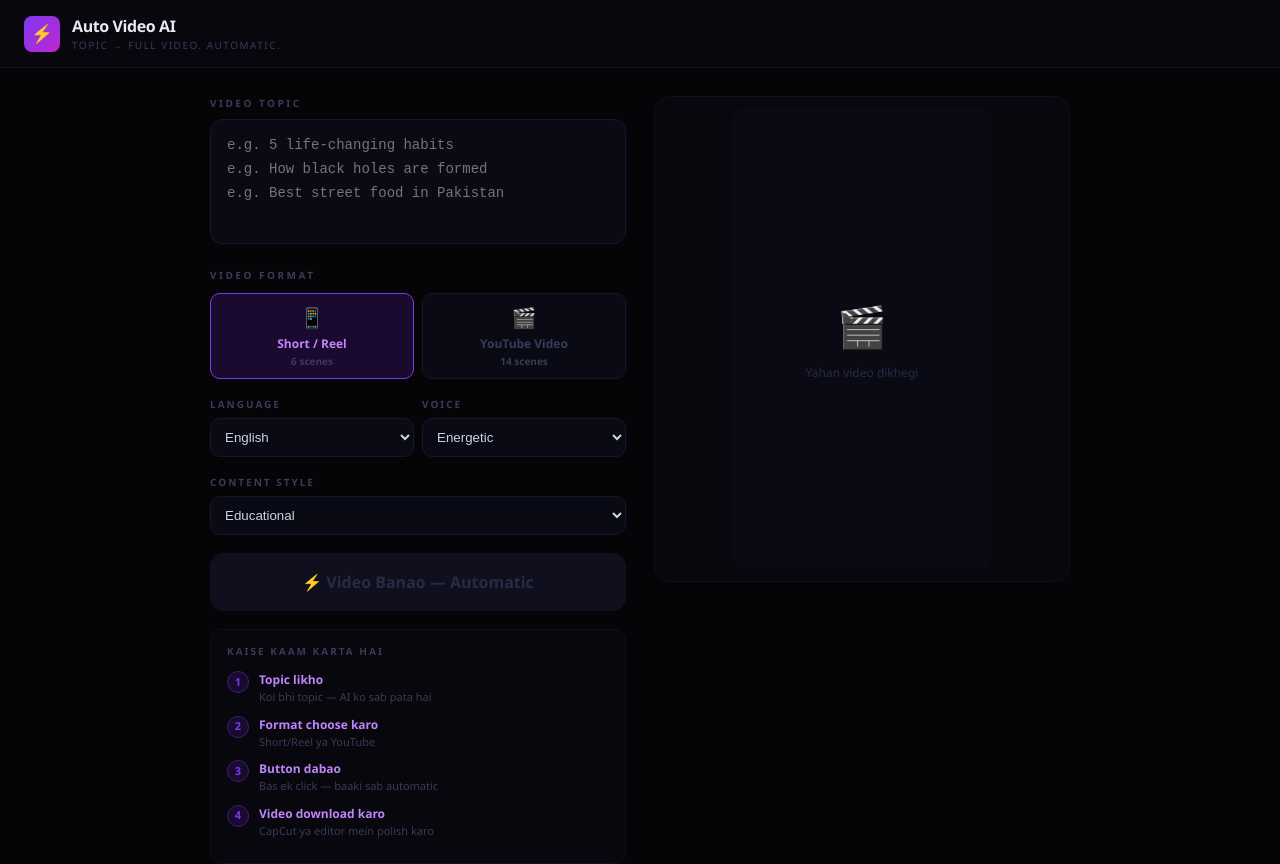
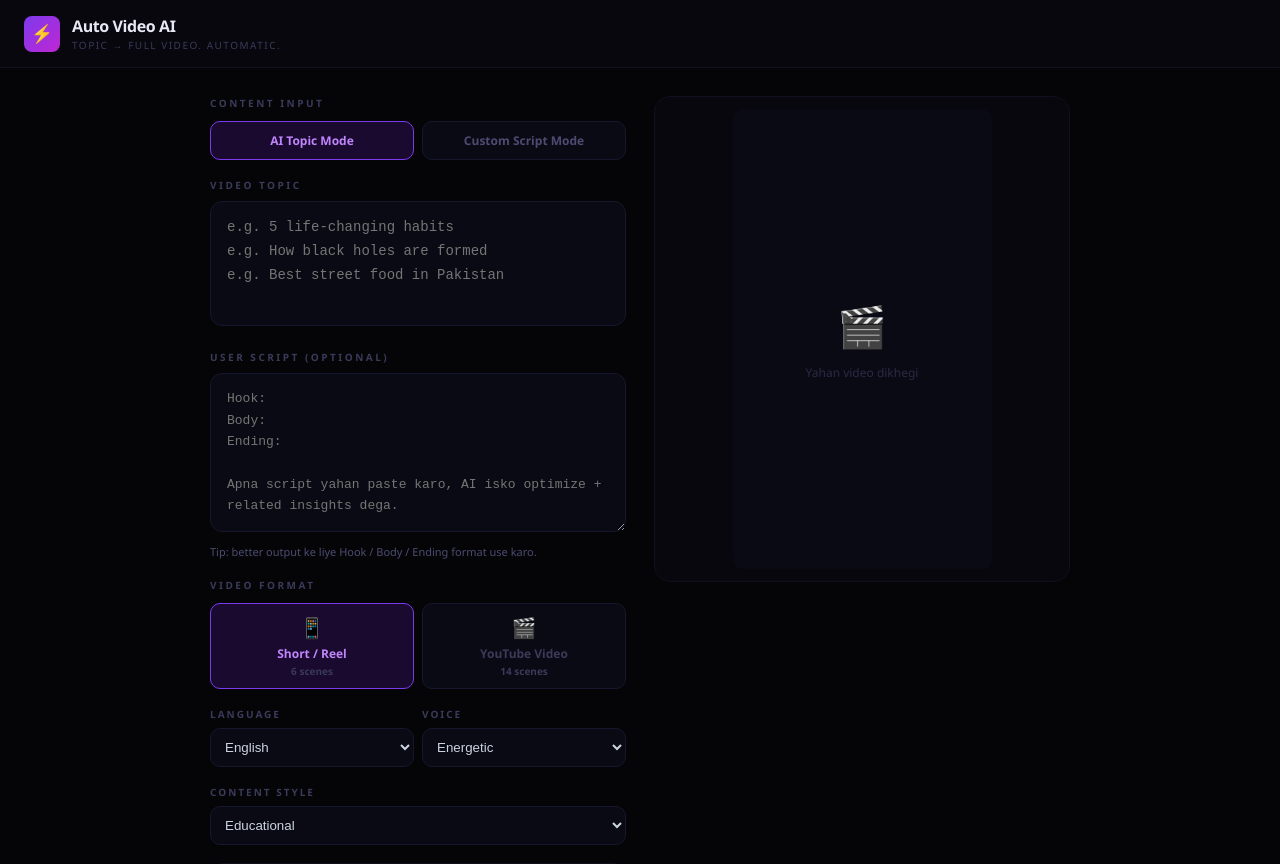
Before and after one commit to HamzaEhtisham/AI_AGENT_VEDIOMAKER, a React (Vite) app: page / in a window 1280 px wide. Shown: the top 864 px of the page. Built offline with nearby package versions, Linux system fonts and the light colour scheme.

Commit message:
Add custom script mode, AI insights, and richer scene visuals

```diff
--- a/src/App.jsx
+++ b/src/App.jsx
@@ -25,6 +25,11 @@ const CONTENT_STYLES = [
   { id: "story", label: "Storytelling" },
   { id: "motivational", label: "Motivational" },
   { id: "news", label: "Trending/News" },
+];
+
+const CONTENT_INPUT_MODES = [
+  { id: "topic", label: "AI Topic Mode" },
+  { id: "script", label: "Custom Script Mode" },
 ];
 
 const VOICE_STYLES = [
@@ -99,6 +104,12 @@ function renderScene(ctx, scene, progress, palette, sceneIdx, totalScenes, forma
   ctx.fillStyle = grad;
   ctx.fillRect(0, 0, W, H);
 
+  const vignette = ctx.createRadialGradient(W * 0.5, H * 0.45, H * 0.2, W * 0.5, H * 0.5, H * 0.95);
+  vignette.addColorStop(0, "transparent");
+  vignette.addColorStop(1, "#00000066");
+  ctx.fillStyle = vignette;
+  ctx.fillRect(0, 0, W, H);
+
   for (let i = 0; i < 5; i++) {
     const ox = W * (0.1 + 0.2 * i + 0.06 * Math.sin(t * 0.3 + i * 1.2));
     const oy = H * (0.15 + 0.15 * i + 0.1 * Math.cos(t * 0.25 + i * 0.8));
@@ -109,6 +120,17 @@ function renderScene(ctx, scene, progress, palette, sceneIdx, totalScenes, forma
     ctx.fillStyle = g;
     ctx.fillRect(0, 0, W, H);
   }
+
+  ctx.save();
+  ctx.globalAlpha = 0.18;
+  ctx.translate(W * 0.5, H * 0.5);
+  ctx.rotate(t * 0.16);
+  for (let i = 0; i < 3; i++) {
+    ctx.strokeStyle = `${palette.accent}${i === 1 ? "77" : "33"}`;
+    ctx.lineWidth = 1 + i;
+    ctx.strokeRect(-W * (0.12 + i * 0.1), -H * (0.12 + i * 0.1), W * (0.24 + i * 0.2), H * (0.24 + i * 0.2));
+  }
+  ctx.restore();
 
   ctx.strokeStyle = "#ffffff04";
   ctx.lineWidth = 1;
@@ -204,6 +226,16 @@ function renderScene(ctx, scene, progress, palette, sceneIdx, totalScenes, forma
   ctx.fillStyle = capGrad;
   ctx.fillRect(0, H - capH, W, capH);
 
+  const shineX = ((t * (isReel ? 130 : 170)) % (W + 260)) - 260;
+  const shine = ctx.createLinearGradient(shineX, 0, shineX + 240, 0);
+  shine.addColorStop(0, "transparent");
+  shine.addColorStop(0.45, `${palette.accent}00`);
+  shine.addColorStop(0.5, `${palette.accent}66`);
+  shine.addColorStop(0.55, `${palette.accent}00`);
+  shine.addColorStop(1, "transparent");
+  ctx.fillStyle = shine;
+  ctx.fillRect(0, H - capH, W, capH);
+
   ctx.globalAlpha = Math.min(1, Math.max(0, progress * 6 - 0.4));
   ctx.font = `bold ${isReel ? 22 : 18}px 'Segoe UI', sans-serif`;
   ctx.textAlign = "center";
@@ -246,6 +278,8 @@ function renderScene(ctx, scene, progress, palette, sceneIdx, totalScenes, forma
 
 export default function AutoVideoMaker() {
   const [topic, setTopic] = useState("");
+  const [contentInputMode, setContentInputMode] = useState("topic");
+  const [customScript, setCustomScript] = useState("");
   const [format, setFormat] = useState("reel");
   const [phase, setPhase] = useState("idle");
   const [statusLines, setStatusLines] = useState([]);
@@ -257,6 +291,7 @@ export default function AutoVideoMaker() {
   const [language, setLanguage] = useState("en");
   const [contentStyle, setContentStyle] = useState("educational");
   const [voiceStyle, setVoiceStyle] = useState("energetic");
+  const [insights, setInsights] = useState([]);
 
   const canvasRef = useRef(null);
   const rafRef = useRef(null);
@@ -288,19 +323,28 @@ export default function AutoVideoMaker() {
   });
 
   const makeVideo = useCallback(async () => {
-    if (!topic.trim() || phase === "thinking" || phase === "recording") return;
+    const scriptMode = contentInputMode === "script";
+    if (phase === "thinking" || phase === "recording") return;
+    if (!topic.trim() && !customScript.trim()) return;
     stopRef.current = false;
     setPhase("thinking");
     setVideoUrl(null);
     setStatusLines([]);
     setProgress(0);
     setCurrentScene(0);
+    setInsights([]);
 
     const selectedFmt = FORMATS.find((f) => f.id === format) || FORMATS[0];
     paletteRef.current = PALETTES[Math.floor(Math.random() * PALETTES.length)];
     addStatus("🤖 AI scene plan bana raha hai...");
 
-    const prompt = `You are a viral social media video creator. Create a complete ${selectedFmt.label} about: "${topic}"
+    const contentSource = scriptMode
+      ? `Use this user-written script as the source of truth. Keep the meaning but optimize for short-video delivery:\n${customScript}`
+      : `Topic: "${topic}"`;
+
+    const prompt = `You are a viral social media video creator + research assistant. Create a complete ${selectedFmt.label}.
+
+${contentSource}
 
 Language: ${language}
 Content style: ${contentStyle}
@@ -309,6 +353,7 @@ Voice style: ${voiceStyle}
 Return ONLY valid JSON (no backticks, no markdown):
 {
   "title": "catchy title max 50 chars",
+  "insights": ["3-5 short bullets with related facts/context"],
   "scenes": [
     {
       "heading": "3-5 word punchy title",
@@ -328,10 +373,13 @@ Rules:
 - Duration 8-10 seconds per scene
 - Keep language strictly in ${language}
 - Tone should match this style: ${contentStyle}
-- Make it VIRAL and engaging`;
+- Make it VIRAL and engaging
+- If user script is provided, preserve the same narrative flow (hook -> body -> ending)
+- insights should summarize key related details that help audience understand the script better`;
 
     let scenes = [];
     let title = "";
+    let aiInsights = [];
 
     try {
       const apiKey = import.meta.env.VITE_OPENROUTER_API_KEY || import.meta.env.VITE_ANTHROPIC_API_KEY;
@@ -374,13 +422,18 @@ Rules:
 
       scenes = Array.isArray(parsed?.scenes) ? parsed.scenes : [];
       title = (parsed?.title || topic || "Auto Video").toString().slice(0, 56);
+      aiInsights = Array.isArray(parsed?.insights)
+        ? parsed.insights.map((item) => item?.toString().trim()).filter(Boolean).slice(0, 5)
+        : [];
     } catch (err) {
       const msg = err instanceof Error ? err.message : "Dobara try karo.";
       console.error("Scene generation failed", err);
       addStatus(`⚠️ AI error: ${msg}`);
       addStatus("🛟 Fallback script use kiya gaya taaki video generation rukay nahi.");
-      title = `${topic.slice(0, 38)}${topic.length > 38 ? "..." : ""}` || "Auto Video";
-      scenes = fallbackScenes(topic, selectedFmt, language, contentStyle);
+      const fallbackTopic = topic || customScript.split("\n")[0] || "Auto Video";
+      title = `${fallbackTopic.slice(0, 38)}${fallbackTopic.length > 38 ? "..." : ""}` || "Auto Video";
+      scenes = fallbackScenes(fallbackTopic, selectedFmt, language, contentStyle);
+      aiInsights = ["AI insights unavailable. Retry with API key for related facts."];
     }
 
     scenes = normalizeScenes(scenes, selectedFmt, title);
@@ -388,6 +441,7 @@ Rules:
     if (!scenes.length) { setPhase("error"); addStatus("❌ Scenes nahi bani. Try again."); return; }
 
     setVideoTitle(title);
+    setInsights(aiInsights);
     setTotalScenes(scenes.length);
     addStatus(`✅ ${scenes.length} scenes ready! Recording shuru...`);
     setPhase("recording");
@@ -455,7 +509,7 @@ Rules:
     setProgress(1);
     setPhase("done");
     addStatus("🎉 Video ready! Neeche download karo.");
-  }, [topic, format, phase, language, contentStyle, voiceStyle]);
+  }, [topic, customScript, contentInputMode, format, phase, language, contentStyle, voiceStyle]);
 
   const stopAll = () => {
     stopRef.current = true;
@@ -507,6 +561,21 @@ Rules:
 
         <div style={{ display: "flex", flexDirection: "column", gap: 18, animation: "fadeUp 0.4s ease" }}>
           <div>
+            <div style={{ fontSize: 10, letterSpacing: 2.5, color: "#3a3a5a", fontWeight: 700, textTransform: "uppercase", marginBottom: 10 }}>CONTENT INPUT</div>
+            <div style={{ display: "grid", gridTemplateColumns: "1fr 1fr", gap: 8 }}>
+              {CONTENT_INPUT_MODES.map((mode) => (
+                <button
+                  key={mode.id}
+                  onClick={() => !isWorking && setContentInputMode(mode.id)}
+                  style={{ background: contentInputMode === mode.id ? "#1a0a30" : "#0a0a14", border: `1.5px solid ${contentInputMode === mode.id ? "#7c3aed" : "#16162e"}`, color: contentInputMode === mode.id ? "#c084fc" : "#4c4c72", borderRadius: 10, padding: "10px 8px", fontSize: 12, fontWeight: 700, cursor: isWorking ? "default" : "pointer" }}
+                >
+                  {mode.label}
+                </button>
+              ))}
+            </div>
+          </div>
+
+          <div>
             <div style={{ fontSize: 10, letterSpacing: 2.5, color: "#3a3a5a", fontWeight: 700, textTransform: "uppercase", marginBottom: 8 }}>VIDEO TOPIC</div>
             <textarea
               value={topic}
@@ -516,6 +585,21 @@ Rules:
               rows={4}
               style={{ width: "100%", background: "#0a0a14", border: `1.5px solid ${topic ? "#7c3aed" : "#16162e"}`, borderRadius: 12, padding: "14px 16px", color: "#e8e8f5", fontSize: 14, lineHeight: 1.7, resize: "none", transition: "border-color 0.2s" }}
             />
+          </div>
+
+          <div>
+            <div style={{ fontSize: 10, letterSpacing: 2.5, color: "#3a3a5a", fontWeight: 700, textTransform: "uppercase", marginBottom: 8 }}>USER SCRIPT (OPTIONAL)</div>
+            <textarea
+              value={customScript}
+              onChange={(e) => setCustomScript(e.target.value)}
+              disabled={isWorking}
+              placeholder={"Hook:\nBody:\nEnding:\n\nApna script yahan paste karo, AI isko optimize + related insights dega."}
+              rows={6}
+              style={{ width: "100%", background: "#0a0a14", border: `1.5px solid ${customScript ? "#c026d3" : "#16162e"}`, borderRadius: 12, padding: "14px 16px", color: "#e8e8f5", fontSize: 13, lineHeight: 1.65, resize: "vertical" }}
+            />
+            <div style={{ marginTop: 6, color: "#4c4c72", fontSize: 11 }}>
+              {contentInputMode === "script" ? "Script mode active: AI aapke flow ko preserve karega." : "Tip: better output ke liye Hook / Body / Ending format use karo."}
+            </div>
           </div>
 
           <div>
@@ -570,7 +654,7 @@ Rules:
           </div>
 
           {!isWorking ? (
-            <button onClick={makeVideo} disabled={!topic.trim()} style={{ width: "100%", background: topic.trim() ? "linear-gradient(135deg, #7c3aed 0%, #c026d3 100%)" : "#0f0f1e", border: "none", borderRadius: 14, padding: "18px", color: topic.trim() ? "#fff" : "#2a2a45", fontSize: 16, fontWeight: 900, cursor: topic.trim() ? "pointer" : "default", transition: "all 0.3s", boxShadow: topic.trim() ? "0 6px 30px #7c3aed50" : "none", animation: topic.trim() ? "glow 3s infinite" : "none" }}>
+            <button onClick={makeVideo} disabled={!topic.trim() && !customScript.trim()} style={{ width: "100%", background: topic.trim() || customScript.trim() ? "linear-gradient(135deg, #7c3aed 0%, #c026d3 100%)" : "#0f0f1e", border: "none", borderRadius: 14, padding: "18px", color: topic.trim() || customScript.trim() ? "#fff" : "#2a2a45", fontSize: 16, fontWeight: 900, cursor: topic.trim() || customScript.trim() ? "pointer" : "default", transition: "all 0.3s", boxShadow: topic.trim() || customScript.trim() ? "0 6px 30px #7c3aed50" : "none", animation: topic.trim() || customScript.trim() ? "glow 3s infinite" : "none" }}>
               {phase === "done" ? "🔄 Naya Video Banao" : "⚡ Video Banao — Automatic"}
             </button>
           ) : (
@@ -596,6 +680,15 @@ Rules:
             <div style={{ background: "#07070d", border: "1px solid #10101e", borderRadius: 10, padding: "12px 14px" }}>
               {statusLines.map((s, i) => (
                 <div key={i} style={{ fontSize: 11, color: i === statusLines.length - 1 ? "#c084fc" : "#2a2a45", lineHeight: 1.8, animation: "statusIn 0.3s ease", fontFamily: "monospace" }}>{s}</div>
+              ))}
+            </div>
+          )}
+
+          {insights.length > 0 && (
+            <div style={{ background: "#07101b", border: "1px solid #1d3b6e", borderRadius: 10, padding: "12px 14px" }}>
+              <div style={{ fontSize: 10, color: "#60a5fa", textTransform: "uppercase", letterSpacing: 2, marginBottom: 8, fontWeight: 700 }}>AI Related Insights</div>
+              {insights.map((point, i) => (
+                <div key={i} style={{ color: "#bfdbfe", fontSize: 12, lineHeight: 1.65, marginBottom: 6 }}>• {point}</div>
               ))}
             </div>
           )}
```
